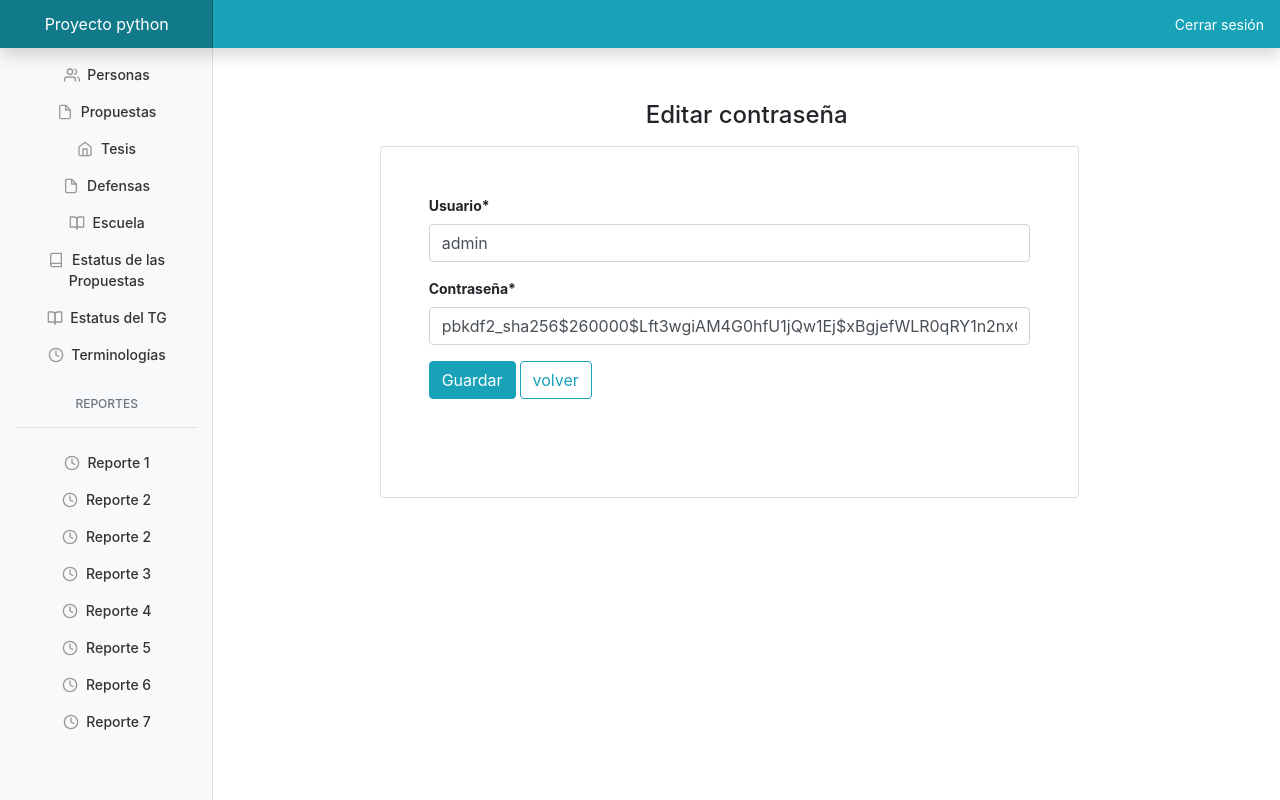
After one commit to javiloria/proyecto2python, a Django app: page /users/1/updatePass/ in a window 1280 px wide. The commit adds this page. Run offline with Django 3.2, Linux system fonts and the light colour scheme; a user stored in the database is signed in; data comes from the database, SQL or seed files in the repository; some libraries are stand-ins or nearby versions.

Commit message:
arreglando problema del actualizar el usuario y contraseña

```diff
--- a/gestorAppTG/gestorAppTG/models.py
+++ b/gestorAppTG/gestorAppTG/models.py
@@ -35,6 +35,8 @@ class User(AbstractUser):
     def __str__(self):
         return self.primer_apellido + ", " + self.primer_nombre
     def save(self, *args, **kwargs):
+        super(User, self).save(*args, **kwargs)
+    def savePass(self, *args, **kwargs):
         self.password = make_password(self.password)
         super(User, self).save(*args, **kwargs)
     class Meta:
--- a/gestorAppTG/gestorAppTG/urls.py
+++ b/gestorAppTG/gestorAppTG/urls.py
@@ -52,6 +52,7 @@ urlpatterns = [
         path('<int:pk>/', user.DetailView.as_view(), name='users_details'),
         path('create/', user.CreateUserView.as_view(), name='users_create'),
         path('<int:pk>/update/', user.UpdateUserView.as_view(), name='users_update'),
+        path('<int:pk>/updatePass/', user.UpdateUserPassView.as_view(), name='users_updatePass'),
         path('<int:pk>/delete/', user.DeleteUserView.as_view(), name='users_delete'),
         path('export/xls/', user.Export_users_xls.export_users_xls, name='export_users_xls'),
     ], 'gestorAppTG'), namespace='users')),
--- a/gestorAppTG/gestorAppTG/views/user.py
+++ b/gestorAppTG/gestorAppTG/views/user.py
@@ -26,7 +26,7 @@ class DetailView(generic.DetailView):
     model = User
     template_name = 'user/detail.html'
 
-opciones=['cedula', 'esAdmin', 'esGestor', 'esInvitado', 'username', 'password', 'type', 'primer_nombre', 'segundo_nombre', 'primer_apellido', 'segundo_apellido', 'ucab_email', 'email', 'telefono', 'telefono_1', 'observaciones']
+opciones=['cedula', 'esAdmin', 'esGestor', 'esInvitado', 'username', 'type', 'primer_nombre', 'segundo_nombre', 'primer_apellido', 'segundo_apellido', 'ucab_email', 'email', 'telefono', 'telefono_1', 'observaciones']
 
 @method_decorator([login_required, gestor_permisos], name='dispatch')
 class BusquedaUsuario(generic.ListView):
@@ -61,6 +61,17 @@ class UpdateUserView(generic.UpdateView):
         user = form.save(commit=False)
         user.save()
         messages.success(self.request, 'usuario actualizado exitosamente')
+        return redirect('users:users_list')
+
+@method_decorator([login_required, gestor_permisos], name='dispatch')
+class UpdateUserPassView(generic.UpdateView):
+    model = User
+    fields = ['username', 'password']
+    template_name = 'user/updatePass.html'
+    def form_valid(self, form):
+        user = form.save(commit=False)
+        user.savePass()
+        messages.success(self.request, 'contraseña actualizada exitosamente')
         return redirect('users:users_list')
 
 
--- a/gestorAppTG/templates/user/index.html
+++ b/gestorAppTG/templates/user/index.html
@@ -81,6 +81,11 @@
                                 Eliminar
                                 </button>
                                 </a>
+                                <a href="{% url 'users:users_updatePass' i.id %}" style="text-decoration: none">
+                                <button class="btn btn-primary">
+                                Cambiar Contraseña
+                                </button>
+                                </a>
                             </td>
                             {% endif %}
                         {% endif %}
--- /dev/null
+++ b/gestorAppTG/templates/user/updatePass.html
@@ -0,0 +1,19 @@
+{% extends 'template.html' %}
+{% load crispy_forms_tags %}
+{% block content %}
+  <br>
+    <h4 class="mb-3">Editar contraseña</h4>
+    <div class="row">
+      <div class=" col-sm-8 col-12 card text-left p-5" style="margin-left: 15%">
+        <form method="post" novalidate>
+        {% csrf_token %}
+        <b>{{ form|crispy }}</b>
+          <div style="margin-bottom: 50px;">
+            <button type="submit" class="btn btn-info">Guardar</button>
+            <a href="{% url 'users:users_list' %}" class="btn btn-outline-info" role="button">volver</a>
+          </div>
+        </form>
+        </form>
+      </div>
+    </div>
+{% endblock %}
```
